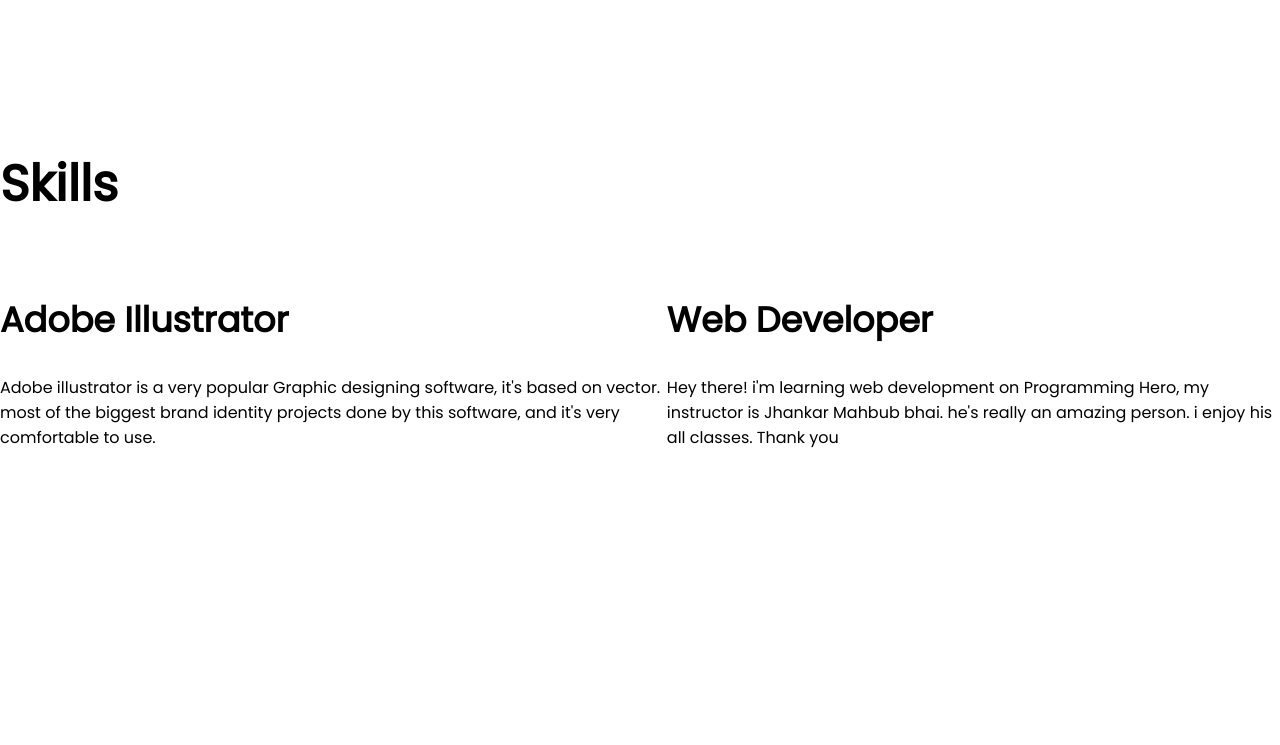
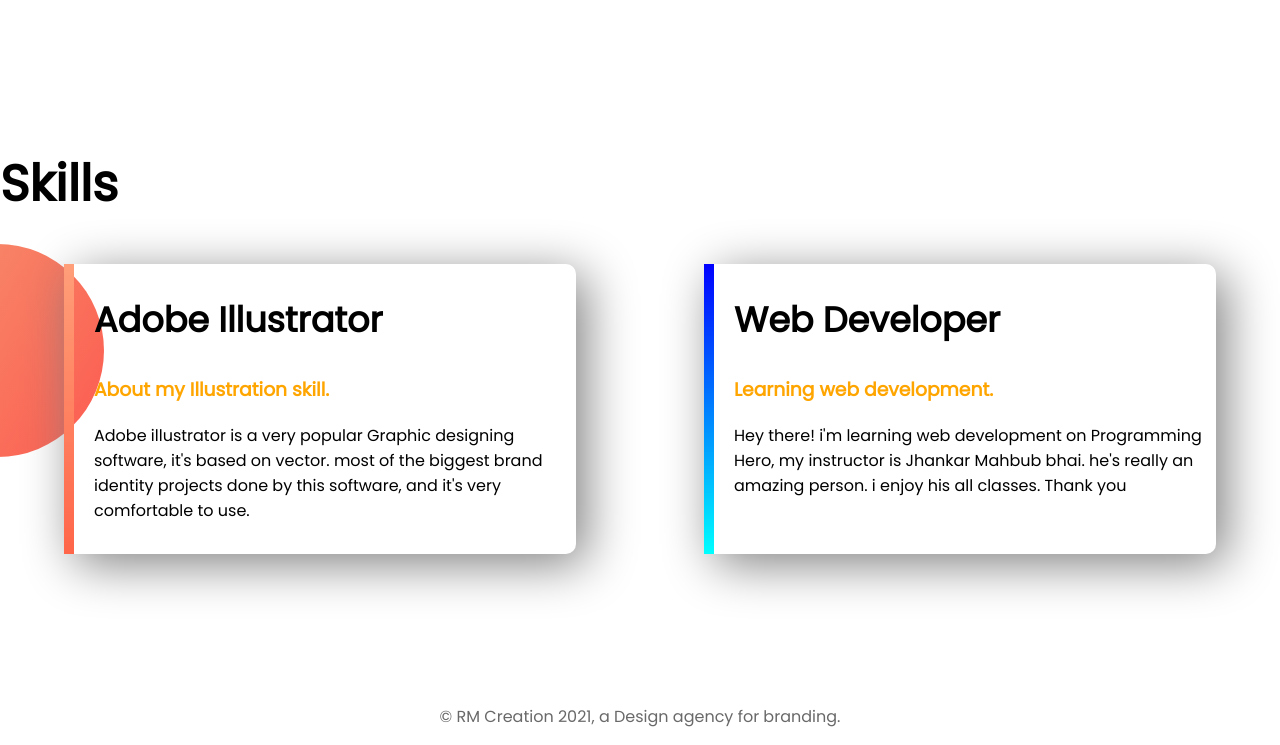
Before and after one commit to abdulkaderredwan/Redwan-port-sec, a plain HTML site: page index.html in a window 1280 px wide. Shown: the part 1133-1878 px from the top of the page. Before the commit the page ends 1749 px from the top, so only its background shows below. Drawn offline with Linux system fonts and the light colour scheme.

Commit message:
website completed

```diff
--- a/css/style.css
+++ b/css/style.css
@@ -42,3 +42,31 @@ h2{
 .p-sec{
     padding-right: 150px;
 }
+.final-sec{
+    background-image: url(../images/exp-bg.png);
+    background-repeat: no-repeat;
+    background-position: left;
+}
+.skill-items{
+    width: 40%;
+    margin-left: 5%;
+    margin-right: 5%;
+    padding-left: 20px;
+    padding-bottom: 15px;
+    border-radius: 10px;
+    box-shadow: 10px 10px 50px gray;
+}
+#first-skill{
+    border-left: 10px solid;
+    border-image: linear-gradient(#FF9F79, #FF6549);
+    border-image-slice: 1;
+}
+#sec-skill{
+    border-left: 10px solid;
+    border-image: linear-gradient(blue, cyan);
+    border-image-slice: 1;
+}
+footer p{
+    color: dimgray;
+    text-align: center;
+}
--- a/index.html
+++ b/index.html
@@ -49,20 +49,25 @@
     <section class="final-sec">
         <h1>Skills</h1>
         <div class="flexible-container">
-            <div>
+            <div id="first-skill" class="skill-items">
                 <h2>Adobe Illustrator</h2>
+                <h3 class="org">About my Illustration skill.</h3>
                 <p>Adobe illustrator is a very popular Graphic designing software, it's based on vector. most of the
                     biggest
                     brand identity projects done by this software, and it's very comfortable to use.</p>
             </div>
-            <div>
+            <div id="sec-skill" class="skill-items">
                 <h2>Web Developer</h2>
+                <h3 class="org">Learning web development.</h3>
                 <p>Hey there! i'm learning web development on Programming Hero, my instructor is Jhankar Mahbub bhai.
                     he's
                     really an amazing person. i enjoy his all classes. Thank you</p>
             </div>
         </div>
     </section>
+    <footer>
+        <p>© RM Creation 2021, a Design agency for branding.</p>
+    </footer>
 </body>
 
 </html>
```
